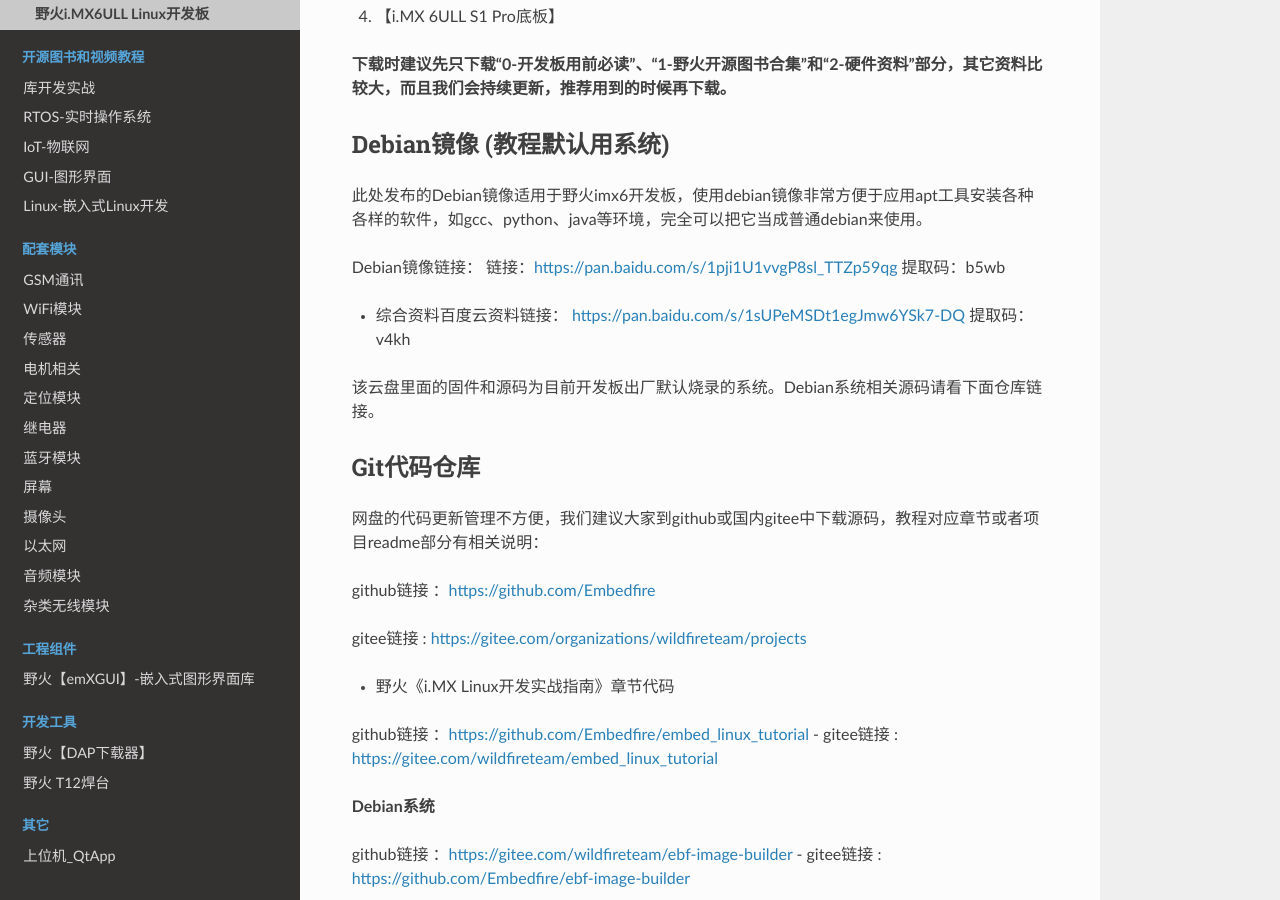
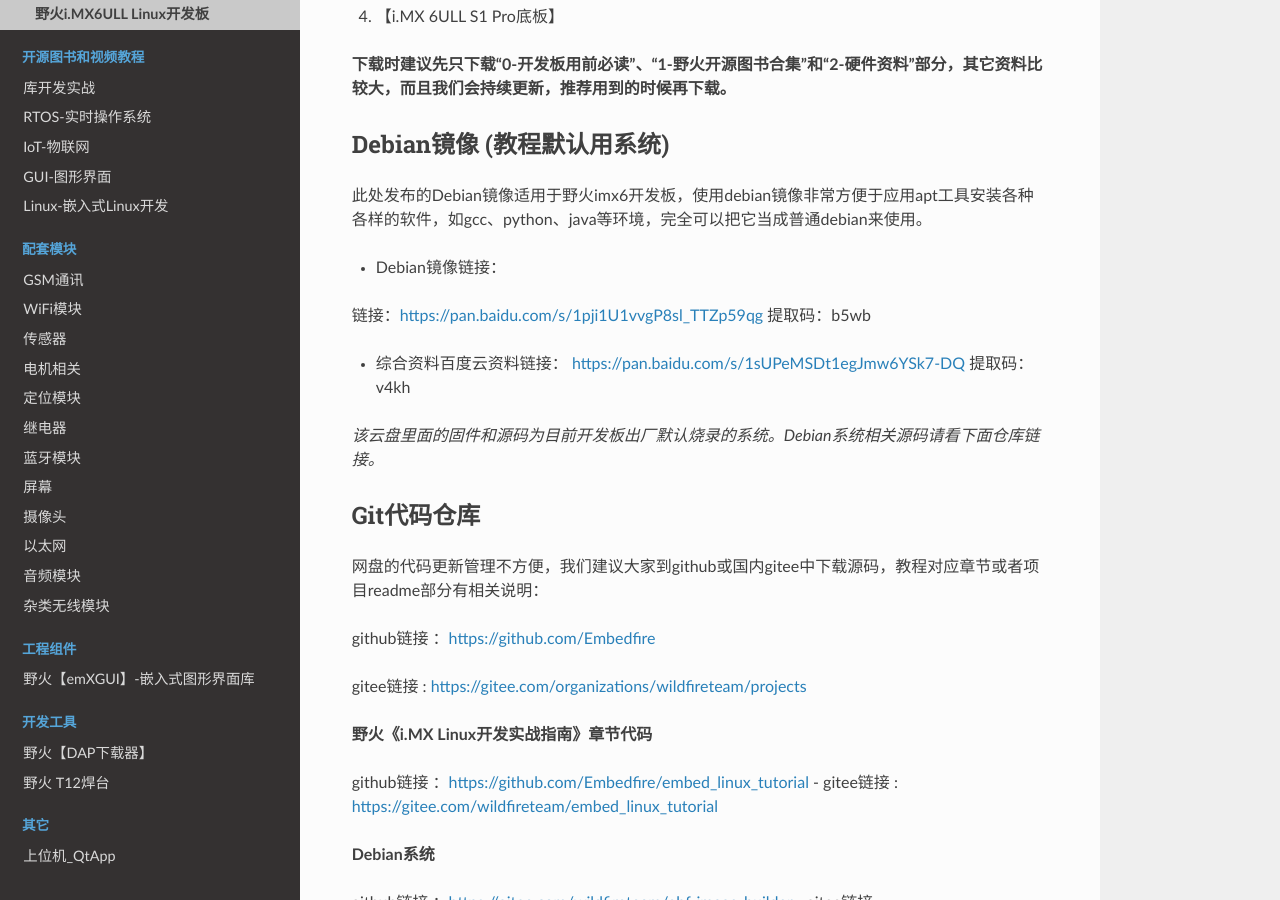
Before and after one commit to Embedfire/ebf_products, a Sphinx documentation site: the page built from documentation/linux/ebf_i.mx6ull.rst, in a window 1280 px wide and 900 px high, scrolled down 593 px. Built offline with Sphinx 7.4.7 and the Read the Docs theme 2.0.0, drawn with Linux system fonts in a browser that asks for light colours; pages that are not in the unit, such as notebooks, are missing from menus.

Commit message:
Update ebf_i.mx6ull.rst

```diff
--- a/documentation/linux/ebf_i.mx6ull.rst
+++ b/documentation/linux/ebf_i.mx6ull.rst
@@ -29,15 +29,17 @@
 -----------
 此处发布的Debian镜像适用于野火imx6开发板，使用debian镜像非常方便于应用apt工具安装各种各样的软件，如gcc、python、java等环境，完全可以把它当成普通debian来使用。
 
-Debian镜像链接：
+- Debian镜像链接：
 链接：https://pan.baidu.com/s/1pji1U1vvgP8sl_TTZp59qg
 提取码：b5wb
+
+
 
 
 - 综合资料百度云资料链接：
   https://pan.baidu.com/s/1sUPeMSDt1egJmw6YSk7-DQ
   提取码：v4kh
-该云盘里面的固件和源码为目前开发板出厂默认烧录的系统。Debian系统相关源码请看下面仓库链接。
+*该云盘里面的固件和源码为目前开发板出厂默认烧录的系统。Debian系统相关源码请看下面仓库链接。*
 
 
 Git代码仓库
@@ -49,7 +51,7 @@
 gitee链接  : https://gitee.com/organizations/wildfireteam/projects
 
 
--  野火《i.MX Linux开发实战指南》章节代码
+**野火《i.MX Linux开发实战指南》章节代码**
 
 github链接 ：https://github.com/Embedfire/embed_linux_tutorial  -  gitee链接  : https://gitee.com/wildfireteam/embed_linux_tutorial
 
```
